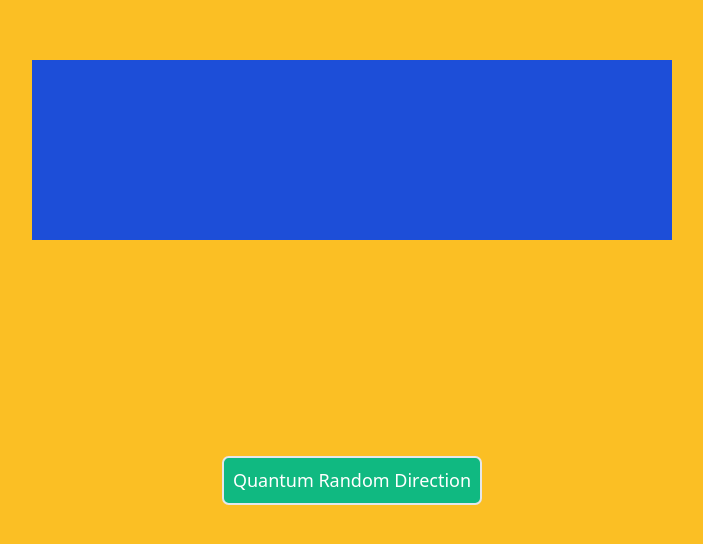
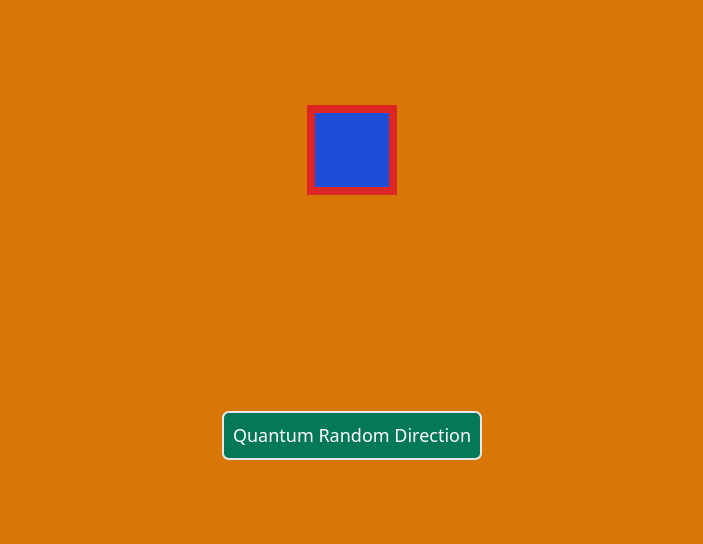
Before and after one commit to mikeyrayvon/broccoli-spider-volleyball, a Next.js app: page / in a window 1280 px wide. Shown: the part 118-662 px from the top of the page, without its empty margins (288-991 px from the left). Built offline with nearby package versions, Linux system fonts and the light colour scheme.

Commit message:
change colors

```diff
--- a/pages/index.js
+++ b/pages/index.js
@@ -29,26 +29,28 @@ const Home = () => {
   const getDirection = (t) => {
     console.log(t)
     if (isInSeq(1, t)) {
-      return 'Forward'
+      return '↑'
     } else if (isInSeq(2, t)) {
-      return 'Right'
+      return '→'
     } else if (isInSeq(3, t)) {
-      return 'Backward'
+      return '←'
     } else if (isInSeq(4, t)) {
-      return 'Left'
+      return '↓'
     }
   }
 
   return (
-    <div className='absolute inset-0 flex flex-col justify-center bg-yellow-400'>
+    <div className='absolute inset-0 flex flex-col justify-center bg-yellow-600'>
       <section className='py-8 text-center'>
         <Container>
-          <div className='h-8 mb-48 bg-blue-700 p-20 text-white'><span>{loading ? (
-            'Generating...'
-          ) : result}</span></div>
+          <div className='h-20 w-20 mx-auto mb-48 text-white text-2xl text-center bg-blue-700 flex items-center justify-center border-8 border-red-600'>
+            <div><span>{loading ? (
+              '...'
+            ) : result}</span></div>
+          </div>
           <div>
             <button
-              className='border-2 p-2 rounded-md text-white bg-green-500'
+              className='border-2 p-2 rounded-md text-white bg-green-700'
               disabled={loading}
               onClick={() => getRandomData({
                 length: 1,
```
